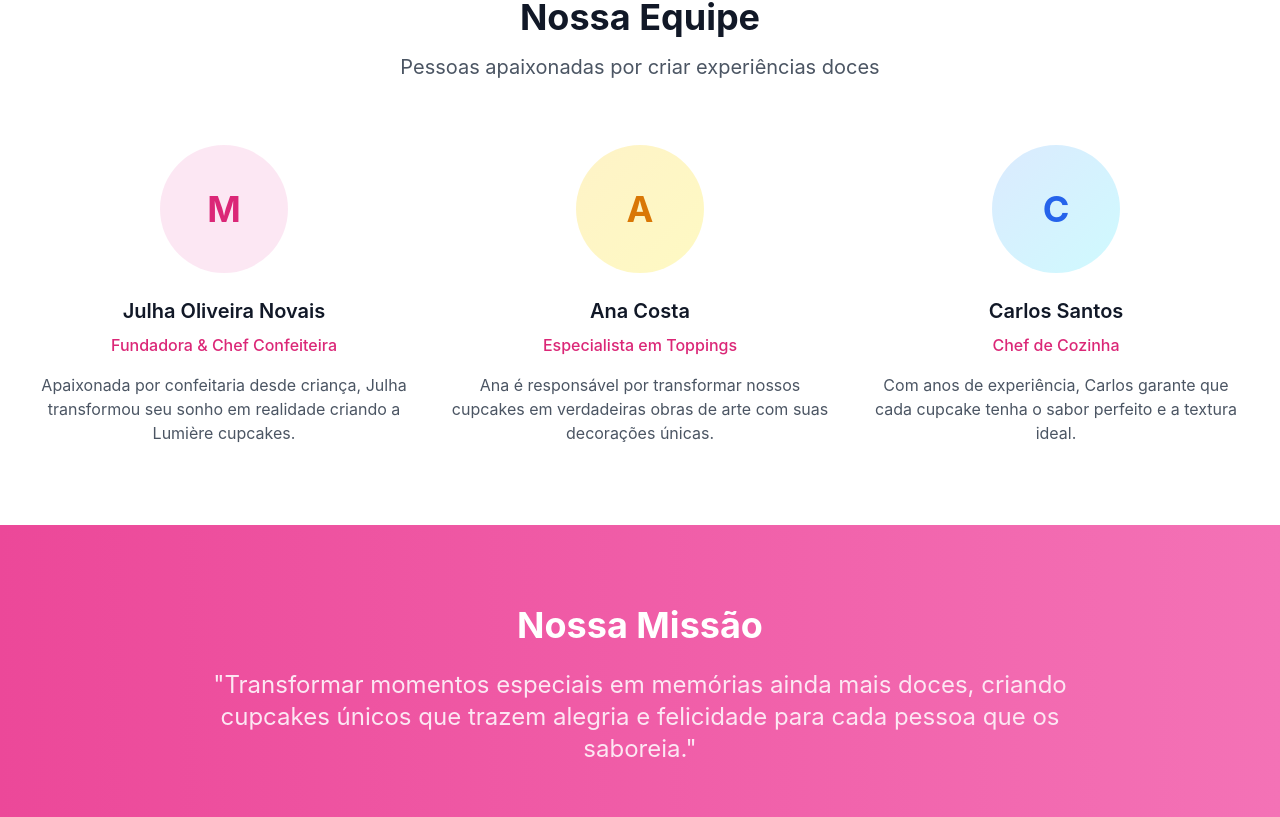
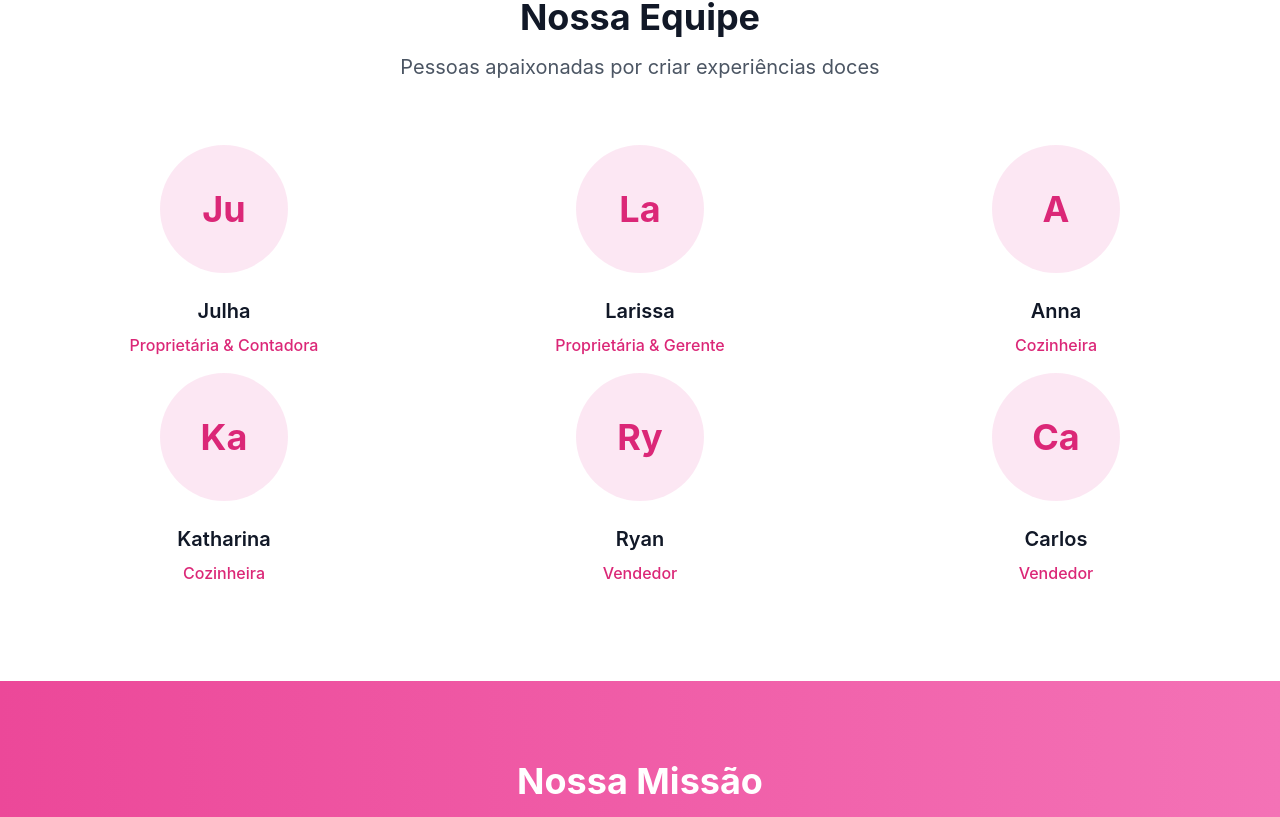
Before and after one commit to cnovais/cupcake, a React (Vite) app: page /about in a window 1280 px wide. Shown: the part 1503-2320 px from the top of the page. Built offline with nearby package versions, Linux system fonts and the light colour scheme; a web font is replaced by a local one.

Commit message:
alteracoes

```diff
--- a/src/components/Layout/Footer.jsx
+++ b/src/components/Layout/Footer.jsx
@@ -53,7 +53,8 @@ const Footer = () => {
           <div>
             <h3 className="text-lg font-semibold mb-4">Contato</h3>
             <div className="space-y-2 text-gray-300">
-              <p>📍 R. São João, 51 - Centro, Mogi das Cruzes</p>
+            , 38 - Centro, Mogi das Cruzes - SP
+              <p>📍 Rua João Cardoso de Siqueira Primo, 38 - Centro, Mogi das Cruzes</p>
               <p>📞 (11) 4799-3370</p>
               <p>✉️ contato@lumierecupcakes.com</p>
               <p>🕒 Seg-Sex: 8h-18h</p>
--- a/src/data/products.js
+++ b/src/data/products.js
@@ -70,44 +70,44 @@ export const fillings = [
 export const decorations = [
   {
     id: 'buttercream',
-    name: 'Buttercream',
-    description: 'Cobertura cremosa de manteiga',
-    price: 12.00,
+    name: 'Granulado',
+    description: 'Granulados de chocolate',
+    price: 0.50,
     image: '/api/placeholder/150/150'
   },
   {
     id: 'fondant',
-    name: 'Fondant',
-    description: 'Cobertura lisa e elegante',
-    price: 15.00,
+    name: 'Marshmallow',
+    description: 'Marshmallows macios e deliciosos',
+    price: 1.00,
     image: '/api/placeholder/150/150'
   },
   {
     id: 'chocolate-drip',
-    name: 'Drip de Chocolate',
-    description: 'Chocolate derretido escorrendo',
-    price: 14.00,
+    name: 'Biscoito',
+    description: 'Biscoitos triturados por cima do cupcake ',
+    price: 1.00,
     image: '/api/placeholder/150/150'
   },
   {
     id: 'fresh-fruits',
-    name: 'Frutas Frescas',
-    description: 'Toppings com frutas da estação',
-    price: 16.00,
+    name: 'Morangos',
+    description: 'Morangos cortados em cubos',
+    price: 2.00,
     image: '/api/placeholder/150/150'
   },
   {
     id: 'sprinkles',
-    name: 'Granulados Coloridos',
-    description: 'Granulados e confeitos coloridos',
-    price: 8.00,
+    name: 'Banana',
+    description: 'Banana cortada em fatias',
+    price: 2.00,
     image: '/api/placeholder/150/150'
   },
   {
     id: 'nuts',
-    name: 'Nozes e Amêndoas',
-    description: 'Nozes trituradas e amêndoas',
-    price: 11.00,
+    name: 'Caramelo',
+    description: 'Caramelo derretido por cima do cupcake',
+    price: 2.00,
     image: '/api/placeholder/150/150'
   }
 ];
--- a/src/pages/About.jsx
+++ b/src/pages/About.jsx
@@ -26,8 +26,8 @@ const About = () => {
               </h2>
               <div className="space-y-4 text-lg text-gray-600">
                 <p>
-                  Tudo começou em uma pequena cozinha de casa, onde nossa fundadora Maria descobriu
-                  sua paixão por criar cupcakes únicos e deliciosos. O que era apenas um hobby
+                  Tudo começou em uma pequena cozinha de casa, onde nossa fundadora Larissa descobriu
+                  sua paixão por criar cupcakes únicos e deliciosos com seus amigos. O que era apenas um hobby
                   se transformou em um sonho: levar alegria e doçura para as pessoas através
                   de cupcakes artesanais.
                 </p>
@@ -126,40 +126,57 @@ const About = () => {
           <div className="grid grid-cols-1 md:grid-cols-2 lg:grid-cols-3 gap-8">
             <div className="text-center">
               <div className="w-32 h-32 bg-gradient-to-br from-primary-100 to-pink-100 rounded-full flex items-center justify-center mx-auto mb-6">
-                <span className="text-primary-600 font-bold text-4xl">M</span>
+                <span className="text-primary-600 font-bold text-4xl">Ju</span>
               </div>
-              <h3 className="text-xl font-semibold text-gray-900 mb-2">Julha Oliveira Novais</h3>
-              <p className="text-primary-600 font-medium mb-4">Fundadora & Chef Confeiteira</p>
-              <p className="text-gray-600">
-                Apaixonada por confeitaria desde criança, Julha transformou seu sonho
-                em realidade criando a Lumière cupcakes.
-              </p>
+              <h3 className="text-xl font-semibold text-gray-900 mb-2">Julha</h3>
+              <p className="text-primary-600 font-medium mb-4">Proprietária & Contadora</p>
             </div>
 
             <div className="text-center">
-              <div className="w-32 h-32 bg-gradient-to-br from-gold-100 to-yellow-100 rounded-full flex items-center justify-center mx-auto mb-6">
-                <span className="text-gold-600 font-bold text-4xl">A</span>
+              <div className="w-32 h-32 bg-gradient-to-br from-primary-100 to-pink-100 rounded-full flex items-center justify-center mx-auto mb-6">
+                <span className="text-primary-600 font-bold text-4xl">La</span>
               </div>
-              <h3 className="text-xl font-semibold text-gray-900 mb-2">Ana Costa</h3>
-              <p className="text-primary-600 font-medium mb-4">Especialista em Toppings</p>
-              <p className="text-gray-600">
-                Ana é responsável por transformar nossos cupcakes em verdadeiras
-                obras de arte com suas decorações únicas.
-              </p>
+              <h3 className="text-xl font-semibold text-gray-900 mb-2">Larissa</h3>
+              <p className="text-primary-600 font-medium mb-4">Proprietária & Gerente</p>
             </div>
 
             <div className="text-center">
-              <div className="w-32 h-32 bg-gradient-to-br from-blue-100 to-cyan-100 rounded-full flex items-center justify-center mx-auto mb-6">
-                <span className="text-blue-600 font-bold text-4xl">C</span>
+              <div className="w-32 h-32 bg-gradient-to-br from-primary-100 to-pink-100 rounded-full flex items-center justify-center mx-auto mb-6">
+                <span className="text-primary-600 font-bold text-4xl">A</span>
               </div>
-              <h3 className="text-xl font-semibold text-gray-900 mb-2">Carlos Santos</h3>
-              <p className="text-primary-600 font-medium mb-4">Chef de Cozinha</p>
-              <p className="text-gray-600">
-                Com anos de experiência, Carlos garante que cada cupcake
-                tenha o sabor perfeito e a textura ideal.
-              </p>
+              <h3 className="text-xl font-semibold text-gray-900 mb-2">Anna</h3>
+              <p className="text-primary-600 font-medium mb-4">Cozinheira</p>
             </div>
+
           </div>
+
+          <div className="grid grid-cols-1 md:grid-cols-2 lg:grid-cols-3 gap-8">
+            <div className="text-center">
+              <div className="w-32 h-32 bg-gradient-to-br from-primary-100 to-pink-100 rounded-full flex items-center justify-center mx-auto mb-6">
+                <span className="text-primary-600 font-bold text-4xl">Ka</span>
+              </div>
+              <h3 className="text-xl font-semibold text-gray-900 mb-2">Katharina</h3>
+              <p className="text-primary-600 font-medium mb-4">Cozinheira</p>
+            </div>
+
+            <div className="text-center">
+              <div className="w-32 h-32 bg-gradient-to-br from-primary-100 to-pink-100 rounded-full flex items-center justify-center mx-auto mb-6">
+                <span className="text-primary-600 font-bold text-4xl">Ry</span>
+              </div>
+              <h3 className="text-xl font-semibold text-gray-900 mb-2">Ryan</h3>
+              <p className="text-primary-600 font-medium mb-4">Vendedor</p>
+            </div>
+
+            <div className="text-center">
+              <div className="w-32 h-32 bg-gradient-to-br from-primary-100 to-pink-100 rounded-full flex items-center justify-center mx-auto mb-6">
+                <span className="text-primary-600 font-bold text-4xl">Ca</span>
+              </div>
+              <h3 className="text-xl font-semibold text-gray-900 mb-2">Carlos</h3>
+              <p className="text-primary-600 font-medium mb-4">Vendedor</p>
+            </div>
+
+          </div>
+
         </div>
       </section>
 
--- a/src/pages/Contact.jsx
+++ b/src/pages/Contact.jsx
@@ -82,7 +82,7 @@ const Contact = () => {
                   </div>
                   <div>
                     <h3 className="text-xl font-semibold text-gray-900 mb-2">Endereço</h3>
-                    <p className="text-gray-600">R. São João, 51 - Centro</p>
+                    <p className="text-gray-600">Rua João Cardoso de Siqueira Primo, 38 - Centro</p>
                     <p className="text-gray-600">Mogi das Cruzes - SP</p>
                   </div>
                 </div>
@@ -112,7 +112,7 @@ const Contact = () => {
 
               <div className="bg-gray-200 rounded-lg overflow-hidden shadow-lg">
                 <iframe
-                  src="https://www.google.com/maps/embed?pb=!1m18!1m12!1m3!1d3659.5!2d-46.1885!3d-23.5225!2m3!1f0!2f0!3f0!3m2!1i1024!2i768!4f13.1!3m3!1m2!1s0x94cdd3d0c8b8b8b8%3A0x8b8b8b8b8b8b8b8b!2sR.%20S%C3%A3o%20Jo%C3%A3o%2C%2051%20-%20Centro%2C%20Mogi%20das%20Cruzes%20-%20SP!5e0!3m2!1spt-BR!2sbr!4v1234567890123!5m2!1spt-BR!2sbr"
+                  src="https://www.google.com/maps/embed?pb=!1m18!1m12!1m3!1d3659.5!2d-46.1885!3d-23.5225!2m3!1f0!2f0!3f0!3m2!1i1024!2i768!4f13.1!3m3!1m2!1s0x94cdd3d0c8b8b8b8%3A0x8b8b8b8b8b8b8b8b!2sRua%20Jo%C3%A3o%20Cardoso%20de%20Siqueira%20Primo%2C%2038%20-%20Centro%2C%20Mogi%20das%20Cruzes%20-%20SP!5e0!3m2!1spt-BR!2sbr!4v1234567890123!5m2!1spt-BR!2sbr"
                   width="100%"
                   height="400"
                   style={{ border: 0 }}
```
Also changed, not shown: src/pages/Catalog.jsx (+62 -29 lines).
